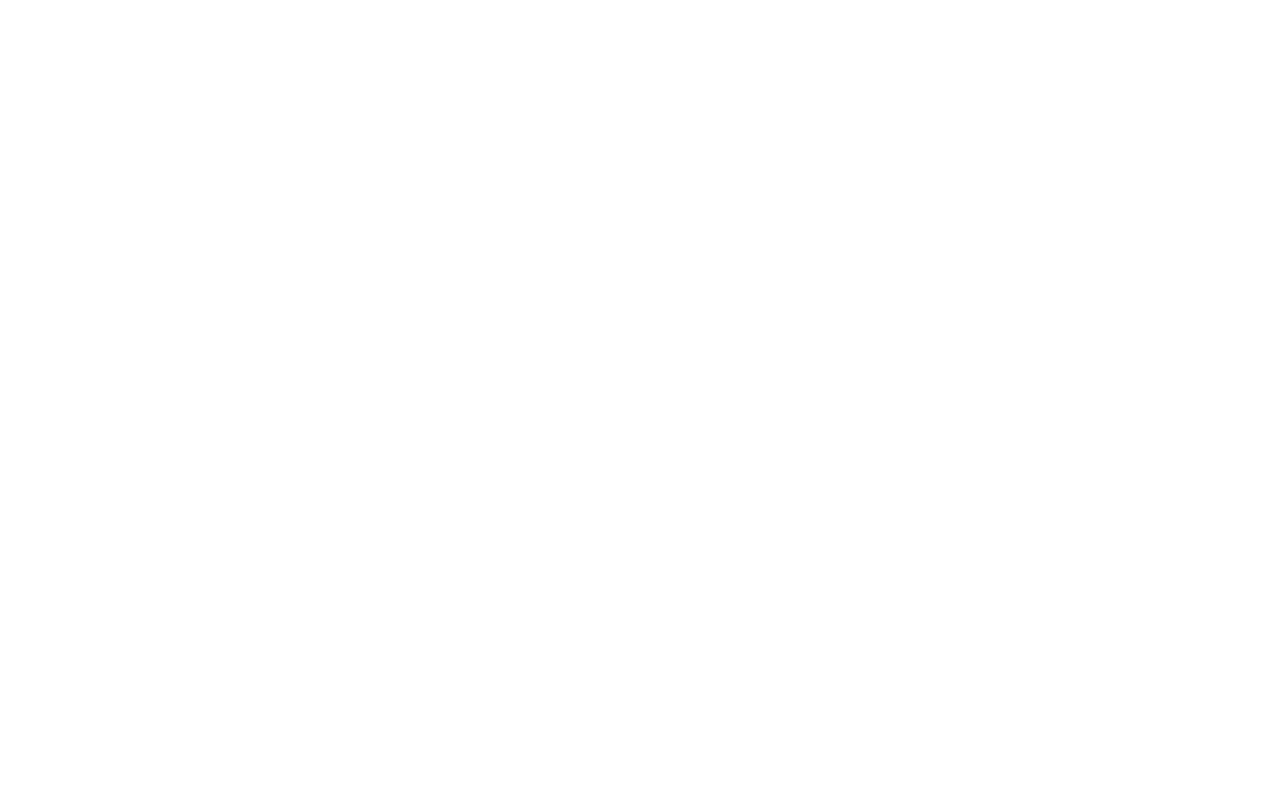
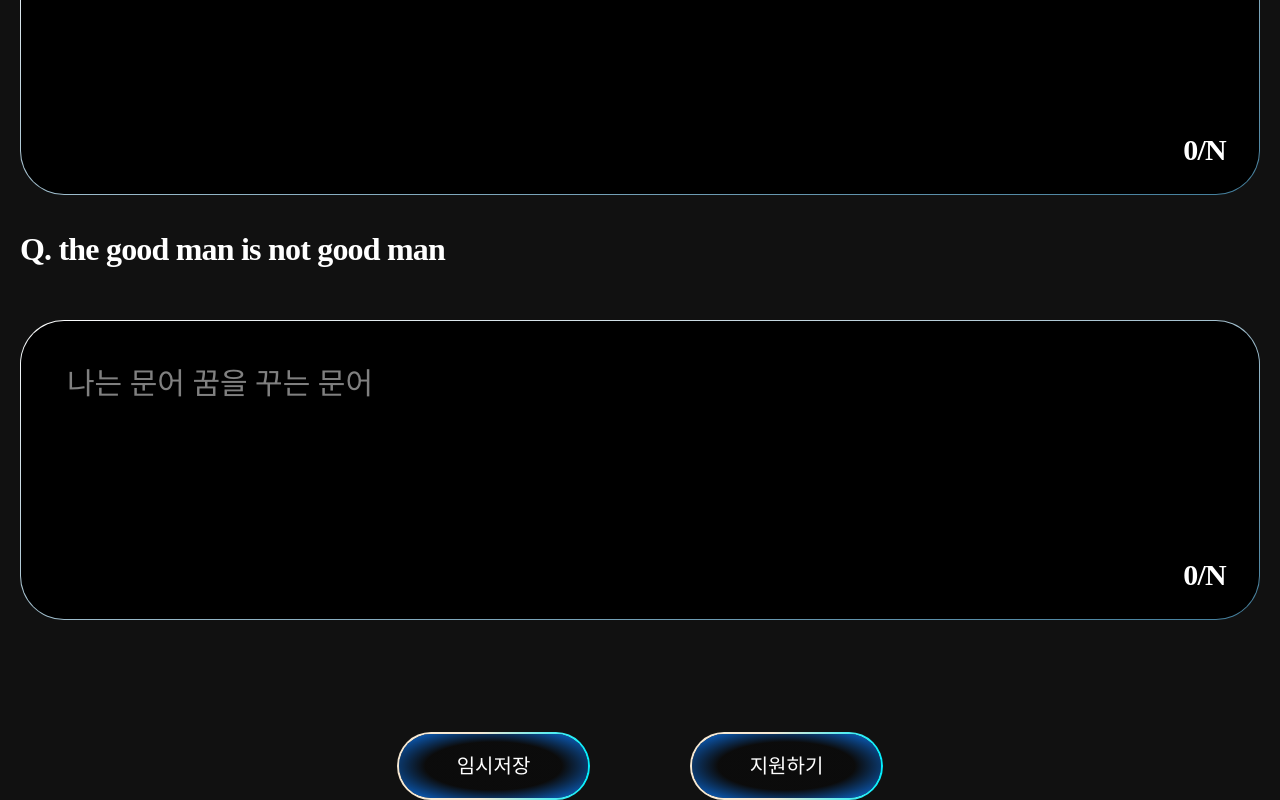
Before and after one commit to likelionknu/apply-page-client, a React (Vite) app: page /recruit in a window 1280 px wide. Shown: the part 1420-2220 px from the top of the page. Before the commit the page ends 800 px from the top, so only its background shows below. Built offline with nearby package versions, Linux system fonts and the light colour scheme; a web font is replaced by a local one.

Commit message:
#14 ui: 지원서 작성 페이지 레이아웃 1차 구현 끝

```diff
--- /dev/null
+++ b/src/features/recruit/components/QuestionSection.tsx
@@ -0,0 +1,18 @@
+function QestionSection() {
+  return (
+    <section className="relative flex flex-col justify-start">
+      <label className="tracking-tight-custom text-[32px] leading-140 font-bold">
+        Q. the good man is not good man
+      </label>
+      <textarea
+        placeholder="나는 문어 꿈을 꾸는 문어"
+        className="recruit-box mt-12 h-[300px] resize-none px-11.5 py-10 text-[30px]"
+      />
+      <div className="tracking-tight-custom absolute right-8.5 bottom-6 text-[30px] leading-140 font-semibold">
+        0/N
+      </div>
+    </section>
+  );
+}
+
+export default QestionSection;
--- a/src/features/recruit/pages/RecruitPage.tsx
+++ b/src/features/recruit/pages/RecruitPage.tsx
@@ -1,11 +1,12 @@
 import Button from "../../../shared/components/Button";
 import Header from "../../../shared/components/Header";
+import QestionSection from "../components/QuestionSection";
 
 function RecruitPage() {
   return (
     <>
       <Header />
-      <main className="text-white1 h-dvh w-full bg-[#111111] pt-40">
+      <main className="text-white1 w-full bg-[#111111] pt-40">
         <section className="mx-auto flex max-w-310 flex-col items-center">
           <div className="flex w-full items-end justify-between">
             <div className="flex flex-col gap-8">
@@ -16,7 +17,23 @@
                 2026.02.23 ~ 2026.03.06
               </div>
             </div>
-            <Button borderWidth="2.02px">제출 완료</Button>
+            <div className="pb-2">
+              <Button borderWidth="2.02px">제출 완료</Button>
+            </div>
+          </div>
+          <form className="mt-20 flex w-full flex-col gap-8">
+            <QestionSection />
+            <QestionSection />
+            <QestionSection />
+            <QestionSection />
+          </form>
+          <div className="mt-28 flex gap-25">
+            <Button borderWidth="2px" radius="40px">
+              임시저장
+            </Button>
+            <Button borderWidth="2px" radius="40px">
+              지원하기
+            </Button>
           </div>
         </section>
       </main>
--- a/src/index.css
+++ b/src/index.css
@@ -79,6 +79,22 @@
   /* 영역 자르기 */
   background-origin: border-box;
   background-clip: padding-box, padding-box, border-box;
+
+  cursor: pointer;
+}
+
+.recruit-box {
+  border: 1.2px solid transparent;
+  border-radius: 44px;
+
+  background-image:
+    linear-gradient(#000000, #000000),
+    linear-gradient(to bottom right, #ffffff 0%, #427e9c 100%);
+
+  background-origin: border-box;
+  background-clip: padding-box, border-box;
+
+  cursor: pointer;
 }
 
 /* css 변수 선언하는 곳 */
```
